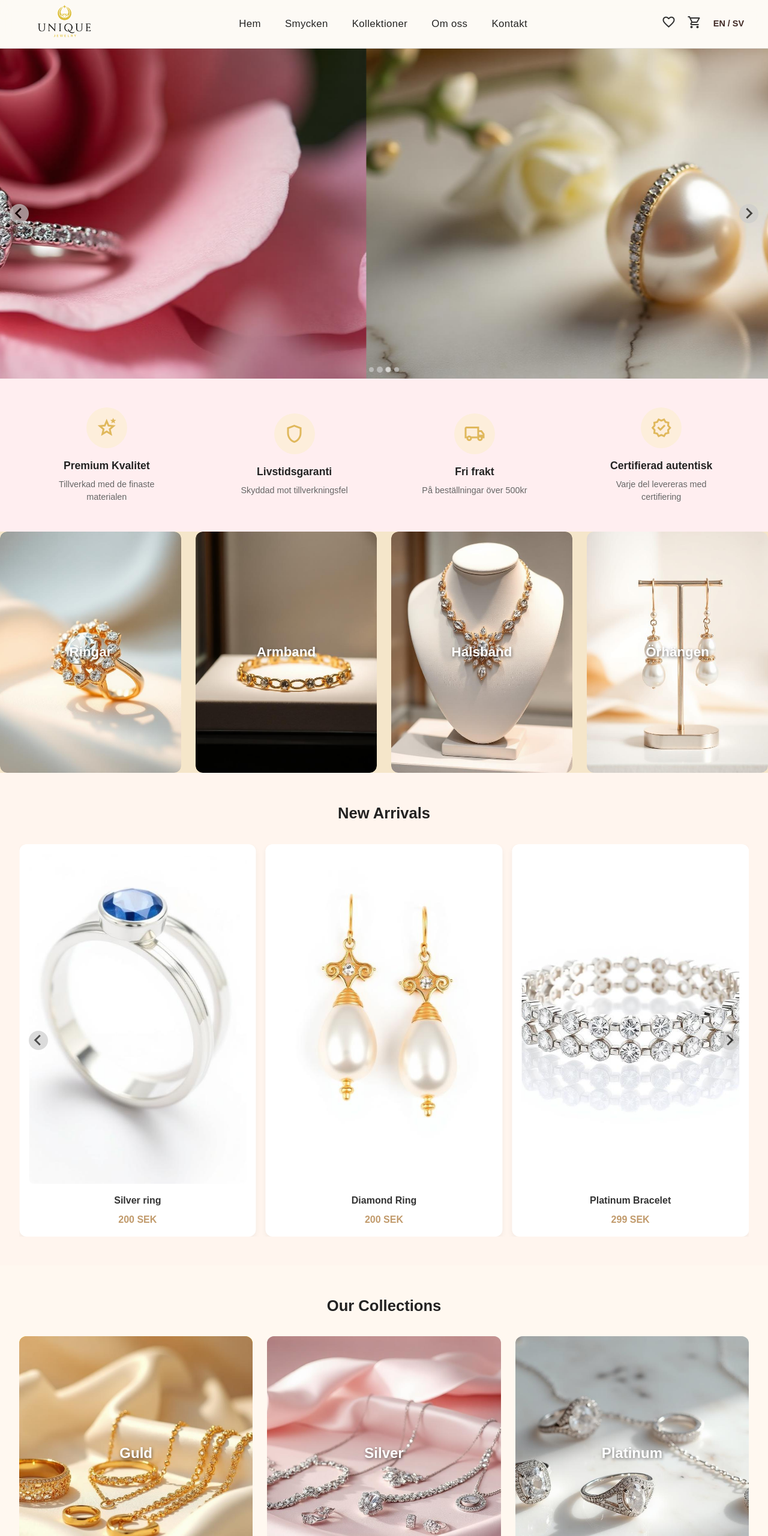
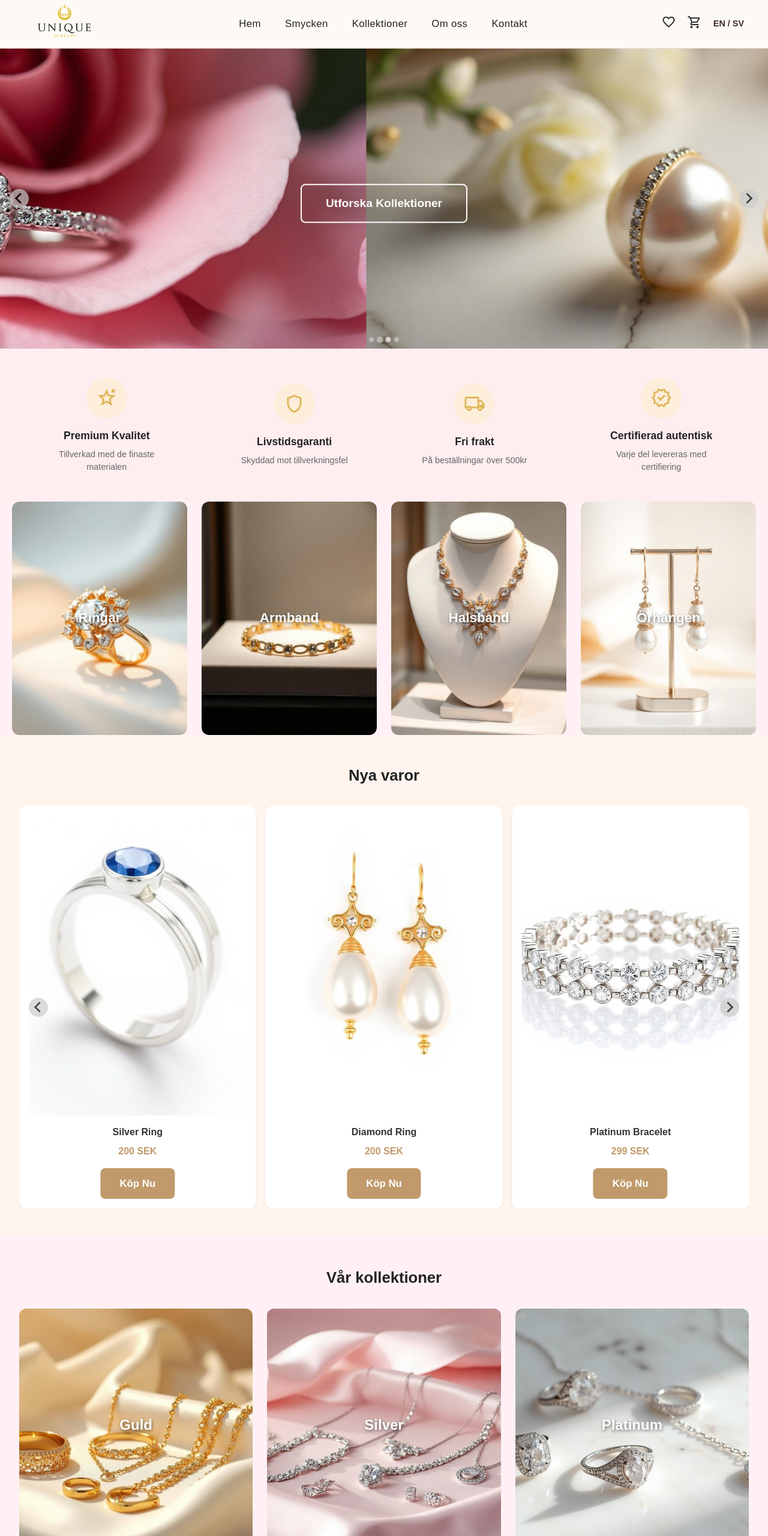
Before and after one commit to Kathy0L/unique-jewelry-webshop, a plain HTML site: page index.html in a window 1280 px wide. Shown: the top 2560 px of the page at 60% size. Drawn offline with nearby package versions, Linux system fonts and the light colour scheme.

Commit message:
ändringar

```diff
--- a/css/style.css
+++ b/css/style.css
@@ -69,6 +69,10 @@ body {
 }
 /* ========================================================================= */
 /* CSS start här */
+
+body{
+    background-color:#F5E6CA;
+}
 /* ========== Nav BAR SECTION ========== */
 .nav-bar {
   position: sticky;
@@ -313,7 +317,7 @@ body {
 /* ================================================ */
 .collections {
   padding: 3rem 2rem;
-  background-color: #fff8f0;
+  background-color: #FFF0F5;
 }
 
 .collections h2 {
@@ -403,6 +407,9 @@ body {
   display: grid;
   grid-template-columns: repeat(4, 1fr);
   gap: 1.5rem;
+  background-color: #FFF0F5;
+      padding-left: 20px;
+    padding-right: 20px;
 }
 
 /* Kort styling */
@@ -568,7 +575,7 @@ body {
 
 .splide__slide img {
   width: 100%;
-  height: 550px;           /* justera höjden efter behov */
+  height: 500px;           /* justera höjden efter behov */
   object-fit: cover;       /* så bilden fyller rutan utan att förvrängas */
 }
 
@@ -584,3 +591,81 @@ body {
     height: 250px;
   }
 }
+/* ================= */
+/* =========================
+   CTA Button
+   ========================= */
+.cta-button {
+  display: inline-block;
+  padding: 0.8rem 2rem;
+  background-color: #c19a6b; /* varm guldfärg */
+  color: #fff;
+  font-size: 1.05rem;
+  font-weight: 600;
+  text-align: center;
+  border-radius: 8px;
+  transition: background-color 0.3s, transform 0.2s, box-shadow 0.2s;
+  cursor: pointer;
+  border: none;
+  text-decoration: none;
+  margin-top: 1rem;
+}
+
+.cta-button:hover {
+  background-color: #b28753;  /* mörkare guld */
+  transform: translateY(-2px);
+  box-shadow: 0 4px 12px rgba(0,0,0,0.2);
+}
+
+.cta-button:focus {
+  outline: 3px solid #ffeb99;
+  outline-offset: 3px;
+}
+
+/* Anpassning för mobil */
+@media (max-width: 600px) {
+  .cta-button {
+    width: 100%;
+    font-size: 1rem;
+  }
+}
+
+/* Hero CTA */
+/* CTA button only for hero slideshow */
+.splide .hero-cta {
+  position: absolute;
+  top: 50%;
+  left: 50%;
+  transform: translate(-50%, -50%);
+  z-index: 10;
+}
+
+.splide .hero-cta .cta-button {
+  display: inline-block;
+  padding: 1rem 2.5rem;
+  background-color: transparent; /* no background */
+  color: #fff; /* white text */
+  font-size: 1.2rem;
+  font-weight: 600;
+  text-align: center;
+  border-radius: 8px;
+  border: 2px solid #fff; /* white border */
+  cursor: pointer;
+  text-decoration: none;
+  transition: all 0.3s ease;
+}
+
+.splide .hero-cta .cta-button:hover {
+  background-color: #fff; /* white fill on hover */
+  color: #c19a6b; /* warm gold text on hover */
+  transform: translateY(-3px);
+  box-shadow: 0 6px 16px rgba(0,0,0,0.4);
+}
+
+@media (max-width: 860px) {
+  .splide .hero-cta .cta-button {
+    font-size: 1rem;
+    padding: 0.8rem 2rem;
+  }
+
+}
--- a/index.html
+++ b/index.html
@@ -3,17 +3,15 @@
 <head>
   <meta charset="UTF-8">
   <meta name="viewport" content="width=device-width, initial-scale=1.0">
-    <title>Unique Jewerly</title>
+  <title>Unique Jewelry</title>
   <link rel="stylesheet" href="css/style.css">
   <link rel="stylesheet" href="https://cdn.jsdelivr.net/npm/@splidejs/splide@4.1.4/dist/css/splide.min.css">
   <link href="https://fonts.googleapis.com/css2?family=Material+Symbols+Outlined" rel="stylesheet" />
-
 </head>
-
 
 <body>
   <!-- ========================= -->
-     <!-- header -->
+  <!-- HEADER -->
   <!-- ========================= -->
   <header class="nav-bar">
     <div class="nav-bar-content">
@@ -35,41 +33,34 @@
 
       <!-- Ikoner -->
       <div class="icons">
-  <button aria-label="Gilla">
-    <span class="material-symbols-outlined">favorite</span>
-  </button>
-   <!-- Varukorg / Cart ikon -->
-  <button aria-label="Varukorg">
-    <span class="material-symbols-outlined">shopping_cart</span>
-  </button>
-
- <!-- Språkväxling -->
+        <button aria-label="Gilla"><span class="material-symbols-outlined">favorite</span></button>
+        <button aria-label="Varukorg"><span class="material-symbols-outlined">shopping_cart</span></button>
         <button aria-label="Språkväxling">EN / SV</button>
       </div>
     </div>
   </header>
+
   <main>
-
     <!-- ============================= -->
     <!-- BILDSPEL -->
     <!-- ============================= -->
-<section class="splide" aria-label="Splide Basic HTML Example">
+    <section class="splide" aria-label="Hero Slides">
       <div class="splide__track">
         <ul class="splide__list">
-			<li class="splide__slide">
-        <img src="images/Image_Hero1.png" alt="Smycken Halsband" loading="lazy">
-      </li>
-      <li class="splide__slide">
-        <img src="images/image_Hero2.png" alt="Smycken Ring " loading="lazy">
-      </li>
-      <li class="splide__slide">
-        <img src="images/image_Hero3.png" alt="Smycken örhänge " loading="lazy">
-      </li>
-            <li class="splide__slide">
-        <img src="images/image_Hero4.png" alt="Smycken Ring" loading="lazy">
-      </li>
+          <li class="splide__slide"><img src="images/image_Hero1.png" alt="Smycken Halsband" loading="lazy"></li>
+          <li class="splide__slide"><img src="images/image_Hero2.png" alt="Smycken Ring" loading="lazy"></li>
+          <li class="splide__slide"><img src="images/image_Hero3.png" alt="Smycken örhänge" loading="lazy"></li>
+          <li class="splide__slide"><img src="images/image_Hero4.png" alt="Smycken Ring" loading="lazy"></li>
         </ul>
       </div>
+      <!-- Hero CTA -->
+      <div class="hero-cta">
+        <a href="#collections" class="cta-button" aria-label="Se våra kollektioner">Utforska Kollektioner</a>
+      </div>
+    </section>
+
+      <!-- Hero CTA -->
+
     </section>
 
     <!-- ============================= -->
@@ -81,19 +72,16 @@
         <h3>Premium Kvalitet</h3>
         <p>Tillverkad med de finaste materialen</p>
       </article>
-
       <article class="info-item">
         <span class="material-symbols-outlined">shield</span>
         <h3>Livstidsgaranti</h3>
         <p>Skyddad mot tillverkningsfel</p>
       </article>
-
       <article class="info-item">
         <span class="material-symbols-outlined">local_shipping</span>
         <h3>Fri frakt</h3>
         <p>På beställningar över 500kr</p>
       </article>
-
       <article class="info-item">
         <span class="material-symbols-outlined">verified</span>
         <h3>Certifierad autentisk</h3>
@@ -106,22 +94,18 @@
     <!-- ============================= -->
     <section class="category-rectangles">
       <div class="category-grid-rect">
-    <!--  Ringar -->
         <article class="category-card">
           <img src="images/Catagory_rings.png" alt="Ringar">
           <div class="overlay-text">Ringar</div>
         </article>
-    <!--  Armband -->
         <article class="category-card">
           <img src="images/Catagory_braclet.png" alt="Armband">
           <div class="overlay-text">Armband</div>
         </article>
-    <!--  Halsband -->
         <article class="category-card">
           <img src="images/Catagory_Necklaces.png" alt="Halsband">
           <div class="overlay-text">Halsband</div>
         </article>
-    <!--  Örhängen -->
         <article class="category-card">
           <img src="images/Catagory_earings.png" alt="Örhängen">
           <div class="overlay-text">Örhängen</div>
@@ -129,61 +113,60 @@
       </div>
     </section>
 
-
     <!-- ============================= -->
     <!-- NYA PRODUKTER -->
     <!-- ============================= -->
     <section class="new-products">
-  <h2>New Arrivals</h2>
+      <h2>Nya varor</h2>
       <div class="splide new-products-splide">
         <div class="splide__track">
           <ul class="splide__list">
-        <!-- Produkt 1 -->
             <li class="splide__slide">
               <article class="product-card">
-            <img src="images/Product_1.png" alt="Product gold Necklace">
+                <img src="images/Product_1.png" alt="Gold Necklace">
                 <h3>Gold Necklace</h3>
                 <p>250 SEK</p>
+                <a href="#" class="cta-button" aria-label="Lägg Gold Necklace i varukorgen">Köp Nu</a>
               </article>
             </li>
-        <!-- Produkt 2 -->
             <li class="splide__slide">
               <article class="product-card">
-            <img src="/images/Product _2.png" alt="Product silver ring">
-            <h3>Silver ring</h3>
+                <img src="images/Product_2.png" alt="Silver Ring">
+                <h3>Silver Ring</h3>
                 <p>200 SEK</p>
+                <a href="#" class="cta-button" aria-label="Lägg Silver Ring i varukorgen">Köp Nu</a>
               </article>
             </li>
-        <!-- Produkt 3 -->
             <li class="splide__slide">
               <article class="product-card">
-            <img src="/images/Product_3.png" alt="Product Diamond ring">
+                <img src="images/Product_3.png" alt="Diamond Ring">
                 <h3>Diamond Ring</h3>
                 <p>200 SEK</p>
+                <a href="#" class="cta-button" aria-label="Lägg Diamond Ring i varukorgen">Köp Nu</a>
               </article>
             </li>
-        <!-- Produkt 4 -->
             <li class="splide__slide">
               <article class="product-card">
-            <img src="/images/Product_4.png" alt="Product platinum Bracelet">
+                <img src="images/Product_4.png" alt="Platinum Bracelet">
                 <h3>Platinum Bracelet</h3>
                 <p>299 SEK</p>
+                <a href="#" class="cta-button" aria-label="Lägg Platinum Bracelet i varukorgen">Köp Nu</a>
               </article>
             </li>
-        <!-- Produkt 5 -->
             <li class="splide__slide">
               <article class="product-card">
-            <img src="/images/Product_5.png" alt="Product Guld örhänge">
+                <img src="images/Product_5.png" alt="Guld örhänge">
                 <h3>Guld örhänge</h3>
-            <p>249SEK</p>
+                <p>249 SEK</p>
+                <a href="#" class="cta-button" aria-label="Lägg Guld örhänge i varukorgen">Köp Nu</a>
               </article>
             </li>
-        <!-- Produkt 6 -->
             <li class="splide__slide">
               <article class="product-card">
-            <img src="/images/Product_6.png" alt="Product silver Necklace">
+                <img src="images/Product_6.png" alt="Silver Necklace">
                 <h3>Silver Necklace</h3>
-            <p>299SEK</p>
+                <p>299 SEK</p>
+                <a href="#" class="cta-button" aria-label="Lägg Silver Necklace i varukorgen">Köp Nu</a>
               </article>
             </li>
           </ul>
@@ -192,44 +175,39 @@
     </section>
 
     <!-- ============================= -->
-<!-- KOLLEKTIONER (3 färgade placeholders) -->
+    <!-- KOLLEKTIONER -->
     <!-- ============================= -->
     <section id="collections" class="collections">
-  <h2>Our Collections</h2>
+      <h2>Vår kollektioner</h2>
       <div class="collection-grid">
-    <!-- Guld -->
         <article class="collection-card gold">
           <div class="overlay-text">Guld</div>
           <img src="images/Collection_gold.png" alt="Gold Collection">
         </article>
-    <!-- Silver -->
         <article class="collection-card silver">
           <div class="overlay-text">Silver</div>
           <img src="images/Collection_silverr.png" alt="Silver Collection">
         </article>
-    <!-- Platinum -->
         <article class="collection-card platinum">
           <div class="overlay-text">Platinum</div>
-      <img src="/images/Collection_plantium.png" alt="Platinum Collection">
+          <img src="images/Collection_plantium.png" alt="Platinum Collection">
         </article>
       </div>
     </section>
+  </main>
 
   <!-- ============================= -->
   <!-- FOOTER -->
   <!-- ============================= -->
   <footer class="site-footer">
     <div class="footer-container">
-    <!-- About -->
       <div class="footer-about">
         <div class="footer-logo">
-    <img src="/assets/My_logo.png" alt="Unique Jewelry Logo">
+          <img src="assets/My_logo.png" alt="Unique Jewelry Logo">
         </div>
         <h2>Unique Jewelry</h2>
         <p>Utsökta smycken för alla tillfällen</p>
       </div>
-
-    <!-- Quick Links -->
       <div class="footer-links">
         <h4>Snabblänkar</h4>
         <ul>
@@ -242,45 +220,44 @@
           <li><a href="#">Användarvillkor</a></li>
         </ul>
       </div>
-
-    <!-- Connect -->
       <div class="footer-contact">
         <h4>Connect</h4>
-      <p>Email: <a href="mailtoinfo@uniquejewelry.com">info@uniquejewelry.com</a></p>
+        <p>Email: <a href="mailto:info@uniquejewelry.com">info@uniquejewelry.com</a></p>
         <p>Phone: 07630501933</p>
       </div>
     </div>
-
     <div class="footer-bottom">
       <p>© 2025 Unique Jewelry. All rights reserved.</p>
     </div>
   </footer>
-  <!-- //Dom Script Init -->
+
+  <!-- ============================= -->
+  <!-- SCRIPTS -->
+  <!-- ============================= -->
   <script src="https://cdn.jsdelivr.net/npm/@splidejs/splide@4.1.4/dist/js/splide.min.js"></script>
   <script>
     document.addEventListener('DOMContentLoaded', function () {
-    new Splide('.splide', {
-      type      : 'loop',      // loopar slides
-      perPage   : 1,           // en bild åt gången
-      autoplay  : true,        // autoplay på
-      interval  : 3000,        // 5000 ms = 5 sekunder
-      pauseOnHover: true,      // pausa vid hover
-      pagination: true,        // visar punkter
-      arrows    : true,        // visar pilar
+      // Hero slideshow
+      new Splide('.splide:not(.new-products-splide)', {
+        type: 'loop',
+        perPage: 1,
+        autoplay: true,
+        interval: 3000,
+        pauseOnHover: true,
+        pagination: true,
+        arrows: true,
       }).mount();
-  });
-// ==========================================
-  document.addEventListener('DOMContentLoaded', function () {
-  // Splide för New Arrivals
+
+      // New arrivals carousel
       new Splide('.new-products-splide', {
-    type      : 'loop',
-    perPage   : 3,        // antal produkter synliga på desktop
-    perMove   : 1,
-    gap       : '1rem',
-    autoplay  : true,
-    interval  : 4000,
+        type: 'loop',
+        perPage: 3,
+        perMove: 1,
+        gap: '1rem',
+        autoplay: true,
+        interval: 4000,
         pauseOnHover: true,
-    arrows    : true,
+        arrows: true,
         pagination: false,
         breakpoints: {
           860: { perPage: 2 },
@@ -289,7 +266,5 @@
       }).mount();
     });
   </script>
-
-
 </body>
 </html>
```
Also changed, not shown: images/Product_2.png (renamed from images/Product _2.png). Lines whose indentation alone changed are shown as unchanged.
